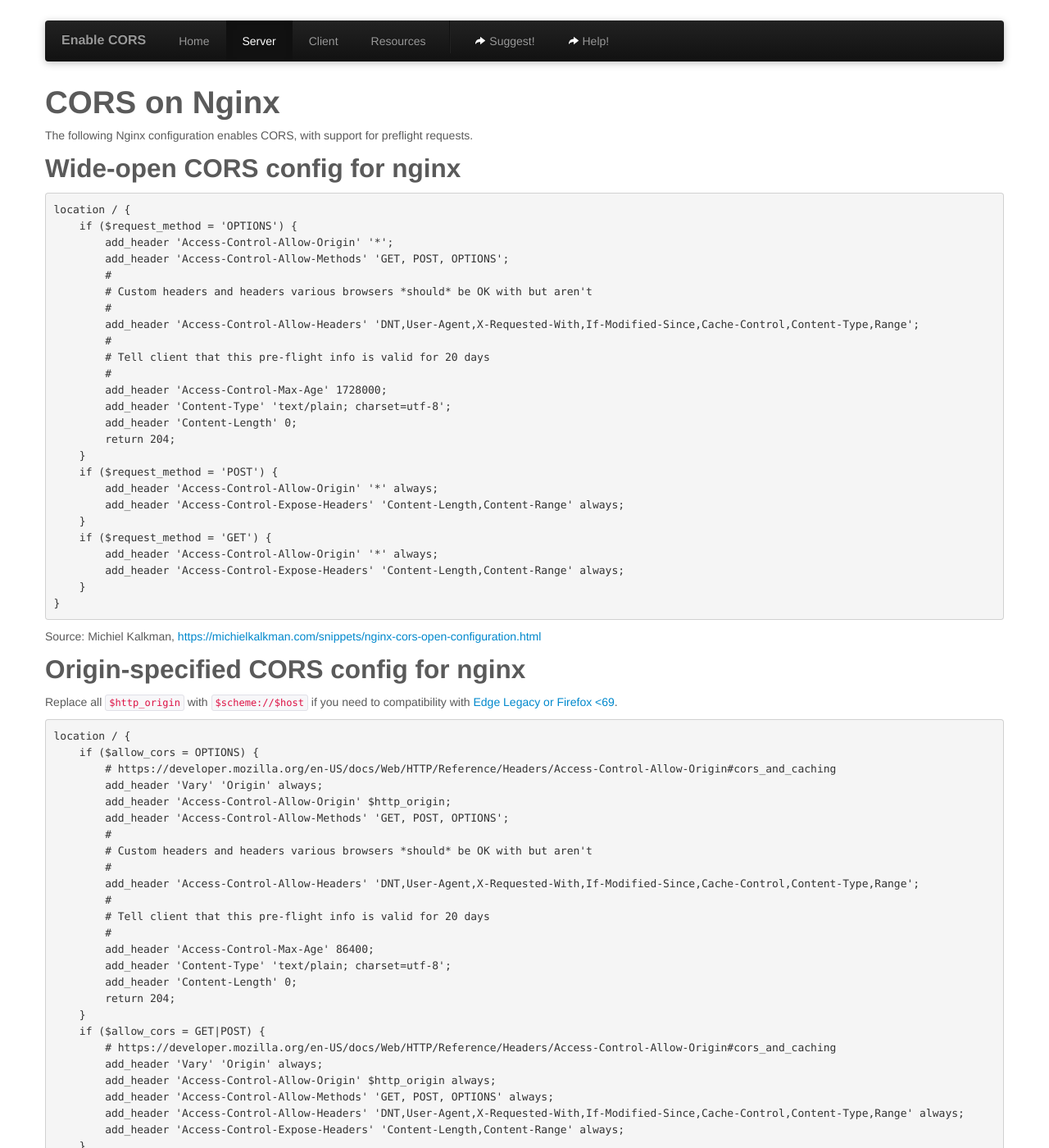
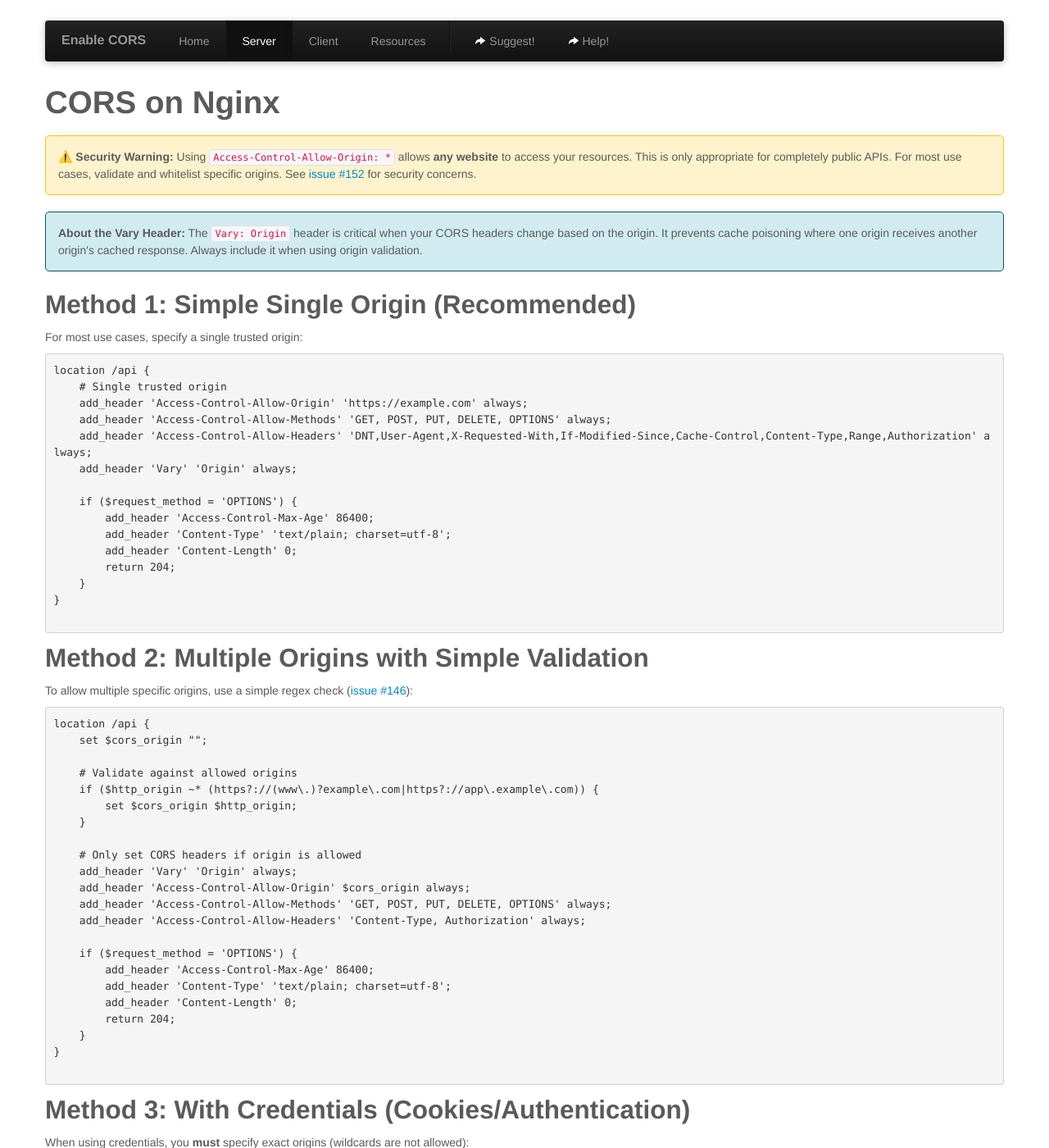
Before and after one commit to monsur/enable-cors.org, a Jekyll site: the page built from server_nginx.html, in a window 1280 px wide and 1400 px high. Shown: the whole window at 82% size. Built offline with Jekyll 4.4.1, drawn with Linux system fonts in a browser that asks for light colours; some of the changed text lies outside the part shown.

Commit message:
Improve Nginx CORS documentation with security best practices
- Add prominent security warning about wildcard (*) usage
- Add explanation of Vary: Origin header importance
- Restructure into 5 methods: single origin, multiple origins, credentials, map directive, and public API
- Add simple multi-origin validation example (middle ground between single and map)
- Include credentials configuration example
- Add comprehensive testing section with curl examples
- Document the 'always' parameter for error responses
- Maintain map directive example for advanced users
- Update MDN documentation links

Addresses #152 - Security concerns with wildcard CORS
Addresses #146 - Multi-origin support documentation

Co-Authored-By: Claude Sonnet 4.5 <noreply@anthropic.com>

```diff
--- a/server_nginx.html
+++ b/server_nginx.html
@@ -7,76 +7,171 @@ title: enable cross-origin resource sharing
   <section>
     <h1>CORS on Nginx</h1>
 
-    <p>The following Nginx configuration enables CORS, with support
-      for preflight requests.</p>
-    <h2>Wide-open CORS config for nginx</h2>
+    <div class="warning" style="background: #fff3cd; border: 1px solid #ffc107; padding: 15px; margin: 20px 0; border-radius: 5px;">
+      <strong>⚠️ Security Warning:</strong> Using <code>Access-Control-Allow-Origin: *</code> allows <strong>any website</strong> to access your resources. This is only appropriate for completely public APIs. For most use cases, validate and whitelist specific origins. See <a href="https://github.com/monsur/enable-cors.org/issues/152">issue #152</a> for security concerns.
+    </div>
+
+    <div class="info" style="background: #d1ecf1; border: 1px solid #0c5460; padding: 15px; margin: 20px 0; border-radius: 5px;">
+      <strong>About the Vary Header:</strong> The <code>Vary: Origin</code> header is critical when your CORS headers change based on the origin. It prevents cache poisoning where one origin receives another origin's cached response. Always include it when using origin validation.
+    </div>
+
+    <h2>Method 1: Simple Single Origin (Recommended)</h2>
+    <p>For most use cases, specify a single trusted origin:</p>
     <pre class="code">
-location / {
+location /api {
+    # Single trusted origin
+    add_header 'Access-Control-Allow-Origin' 'https://example.com' always;
+    add_header 'Access-Control-Allow-Methods' 'GET, POST, PUT, DELETE, OPTIONS' always;
+    add_header 'Access-Control-Allow-Headers' 'DNT,User-Agent,X-Requested-With,If-Modified-Since,Cache-Control,Content-Type,Range,Authorization' always;
+    add_header 'Vary' 'Origin' always;
+
     if ($request_method = 'OPTIONS') {
-        add_header 'Access-Control-Allow-Origin' '*';
-        add_header 'Access-Control-Allow-Methods' 'GET, POST, OPTIONS';
-        #
-        # Custom headers and headers various browsers *should* be OK with but aren't
-        #
-        add_header 'Access-Control-Allow-Headers' 'DNT,User-Agent,X-Requested-With,If-Modified-Since,Cache-Control,Content-Type,Range';
-        #
-        # Tell client that this pre-flight info is valid for 20 days
-        #
-        add_header 'Access-Control-Max-Age' 1728000;
-        add_header 'Content-Type' 'text/plain; charset=utf-8';
-        add_header 'Content-Length' 0;
-        return 204;
-    }
-    if ($request_method = 'POST') {
-        add_header 'Access-Control-Allow-Origin' '*' always;
-        add_header 'Access-Control-Expose-Headers' 'Content-Length,Content-Range' always;
-    }
-    if ($request_method = 'GET') {
-        add_header 'Access-Control-Allow-Origin' '*' always;
-        add_header 'Access-Control-Expose-Headers' 'Content-Length,Content-Range' always;
-    }
-}
-</pre>
-    Source: Michiel Kalkman, <a href="https://michielkalkman.com/snippets/nginx-cors-open-configuration.html">https://michielkalkman.com/snippets/nginx-cors-open-configuration.html</a>
-
-    <h2>Origin-specified CORS config for nginx</h2>
-    <p>Replace all <a href="https://developer.mozilla.org/en-US/docs/Web/HTTP/Reference/Headers/Origin"><code>$http_origin</code></a> with <code>$scheme://$host</code> if you need to compatibility with <a href="https://security.stackexchange.com/questions/91165/why-is-the-synchronizer-token-pattern-preferred-over-the-origin-header-check-to/91190#91190">Edge Legacy or Firefox &lt;69</a>.</p>
-    <pre class="code">
-location / {
-    if ($allow_cors = OPTIONS) {
-        # https://developer.mozilla.org/en-US/docs/Web/HTTP/Reference/Headers/Access-Control-Allow-Origin#cors_and_caching
-        add_header 'Vary' 'Origin' always;
-        add_header 'Access-Control-Allow-Origin' $http_origin;
-        add_header 'Access-Control-Allow-Methods' 'GET, POST, OPTIONS';
-        #
-        # Custom headers and headers various browsers *should* be OK with but aren't
-        #
-        add_header 'Access-Control-Allow-Headers' 'DNT,User-Agent,X-Requested-With,If-Modified-Since,Cache-Control,Content-Type,Range';
-        #
-        # Tell client that this pre-flight info is valid for 20 days
-        #
         add_header 'Access-Control-Max-Age' 86400;
         add_header 'Content-Type' 'text/plain; charset=utf-8';
         add_header 'Content-Length' 0;
         return 204;
     }
-    if ($allow_cors = GET|POST) {
-        # https://developer.mozilla.org/en-US/docs/Web/HTTP/Reference/Headers/Access-Control-Allow-Origin#cors_and_caching
+}
+    </pre>
+
+    <h2>Method 2: Multiple Origins with Simple Validation</h2>
+    <p>To allow multiple specific origins, use a simple regex check (<a href="https://github.com/monsur/enable-cors.org/issues/146">issue #146</a>):</p>
+    <pre class="code">
+location /api {
+    set $cors_origin "";
+
+    # Validate against allowed origins
+    if ($http_origin ~* (https?://(www\.)?example\.com|https?://app\.example\.com)) {
+        set $cors_origin $http_origin;
+    }
+
+    # Only set CORS headers if origin is allowed
+    add_header 'Vary' 'Origin' always;
+    add_header 'Access-Control-Allow-Origin' $cors_origin always;
+    add_header 'Access-Control-Allow-Methods' 'GET, POST, PUT, DELETE, OPTIONS' always;
+    add_header 'Access-Control-Allow-Headers' 'Content-Type, Authorization' always;
+
+    if ($request_method = 'OPTIONS') {
+        add_header 'Access-Control-Max-Age' 86400;
+        add_header 'Content-Type' 'text/plain; charset=utf-8';
+        add_header 'Content-Length' 0;
+        return 204;
+    }
+}
+    </pre>
+
+    <h2>Method 3: With Credentials (Cookies/Authentication)</h2>
+    <p>When using credentials, you <strong>must</strong> specify exact origins (wildcards are not allowed):</p>
+    <pre class="code">
+location /api {
+    # Must use specific origin, not wildcard
+    add_header 'Access-Control-Allow-Origin' 'https://example.com' always;
+    add_header 'Access-Control-Allow-Credentials' 'true' always;
+    add_header 'Access-Control-Allow-Methods' 'GET, POST, PUT, DELETE, OPTIONS' always;
+    add_header 'Access-Control-Allow-Headers' 'Content-Type, Authorization' always;
+    add_header 'Vary' 'Origin' always;
+
+    if ($request_method = 'OPTIONS') {
+        add_header 'Access-Control-Max-Age' 86400;
+        return 204;
+    }
+}
+    </pre>
+
+    <h2>Method 4: Advanced - Using Map Directive</h2>
+    <p>For complex origin validation rules, use the map directive. The following directive must be placed <a href="https://stackoverflow.com/questions/27358804/nginx-map-directive-why-is-it-allowed-only-on-http-level">under <code>http {}</code> level</a> (typically in nginx.conf):</p>
+    <pre class="code">
+http {
+    # Map for CORS origin validation
+    map '$request_method $http_origin' $allow_cors {
+        '~^OPTIONS https://(example\.com|app\.example\.com|api\.example\.com)$'    OPTIONS;
+        '~^(GET|POST|PUT|DELETE) https://(example\.com|app\.example\.com|api\.example\.com)$' GET|POST|PUT|DELETE;
+        default 0;
+    }
+
+    # ... rest of http block
+}
+    </pre>
+
+    <p>In your server/location block:</p>
+    <pre class="code">
+location /api {
+    if ($allow_cors = OPTIONS) {
+        # https://developer.mozilla.org/en-US/docs/Web/HTTP/CORS#cors_and_caching
+        add_header 'Vary' 'Origin' always;
+        add_header 'Access-Control-Allow-Origin' $http_origin;
+        add_header 'Access-Control-Allow-Methods' 'GET, POST, PUT, DELETE, OPTIONS';
+        add_header 'Access-Control-Allow-Headers' 'DNT,User-Agent,X-Requested-With,If-Modified-Since,Cache-Control,Content-Type,Range,Authorization';
+        add_header 'Access-Control-Max-Age' 86400;
+        add_header 'Content-Type' 'text/plain; charset=utf-8';
+        add_header 'Content-Length' 0;
+        return 204;
+    }
+
+    if ($allow_cors = GET|POST|PUT|DELETE) {
+        # https://developer.mozilla.org/en-US/docs/Web/HTTP/CORS#cors_and_caching
         add_header 'Vary' 'Origin' always;
         add_header 'Access-Control-Allow-Origin' $http_origin always;
-        add_header 'Access-Control-Allow-Methods' 'GET, POST, OPTIONS' always;
-        add_header 'Access-Control-Allow-Headers' 'DNT,User-Agent,X-Requested-With,If-Modified-Since,Cache-Control,Content-Type,Range' always;
+        add_header 'Access-Control-Allow-Methods' 'GET, POST, PUT, DELETE, OPTIONS' always;
+        add_header 'Access-Control-Allow-Headers' 'DNT,User-Agent,X-Requested-With,If-Modified-Since,Cache-Control,Content-Type,Range,Authorization' always;
         add_header 'Access-Control-Expose-Headers' 'Content-Length,Content-Range' always;
     }
 }
     </pre>
-    <p>The following directive must be placed <a href="https://stackoverflow.com/questions/27358804/nginx-map-directive-why-is-it-allowed-only-on-http-level">under <code>http {}</code> level</a></p>
+    <p class="note"><strong>Note:</strong> Replace all <a href="https://developer.mozilla.org/en-US/docs/Web/HTTP/Headers/Origin"><code>$http_origin</code></a> with <code>$scheme://$host</code> if you need compatibility with <a href="https://security.stackexchange.com/questions/91165/why-is-the-synchronizer-token-pattern-preferred-over-the-origin-header-check-to/91190#91190">Edge Legacy or Firefox &lt;69</a>.</p>
+
+    <h2>Method 5: Public API (Wildcard - Use with Caution)</h2>
+    <p><strong>Only use for completely public resources.</strong> This allows any website to access your API:</p>
     <pre class="code">
-map '$request_method $http_origin' $allow_cors {
-    '~^OPTIONS https://(allow\.first\.domain|allow\.second\.domain)$'    OPTIONS;
-    '~^(GET|POST) https://(allow\.first\.domain|allow\.second\.domain)$' GET|POST;
-    default 0;
+location /public-api {
+    add_header 'Access-Control-Allow-Origin' '*' always;
+    add_header 'Access-Control-Allow-Methods' 'GET, POST, OPTIONS' always;
+    add_header 'Access-Control-Allow-Headers' 'Content-Type' always;
+
+    if ($request_method = 'OPTIONS') {
+        add_header 'Access-Control-Max-Age' 86400;
+        add_header 'Content-Type' 'text/plain; charset=utf-8';
+        add_header 'Content-Length' 0;
+        return 204;
+    }
 }
     </pre>
+    <p class="note">Source: Based on <a href="https://michielkalkman.com/snippets/nginx-cors-open-configuration.html">Michiel Kalkman's configuration</a>, with security improvements.</p>
+
+    <h2>Configuration and Testing</h2>
+    <p>Test your Nginx configuration syntax before reloading:</p>
+    <pre class="code">
+# Test configuration
+nginx -t
+
+# Reload Nginx
+nginx -s reload
+# or
+sudo systemctl reload nginx
+    </pre>
+
+    <h3>Testing Your CORS Configuration</h3>
+    <p>Test with curl to verify your configuration:</p>
+    <pre class="code">
+# Test actual request with allowed origin
+curl -H "Origin: https://example.com" \
+     -I https://your-api.com/api/endpoint
+
+# Should return:
+# Access-Control-Allow-Origin: https://example.com
+# Vary: Origin
+
+# Test preflight request
+curl -H "Origin: https://example.com" \
+     -H "Access-Control-Request-Method: POST" \
+     -X OPTIONS \
+     -I https://your-api.com/api/endpoint
+
+# Test with disallowed origin (should NOT return CORS headers)
+curl -H "Origin: https://evil.com" \
+     -I https://your-api.com/api/endpoint
+    </pre>
+
+    <p class="note"><strong>Important:</strong> The <code>always</code> parameter ensures headers are added even for error responses (4xx, 5xx). This is crucial for CORS to work correctly in all scenarios.</p>
   </section>
 </div>
```
